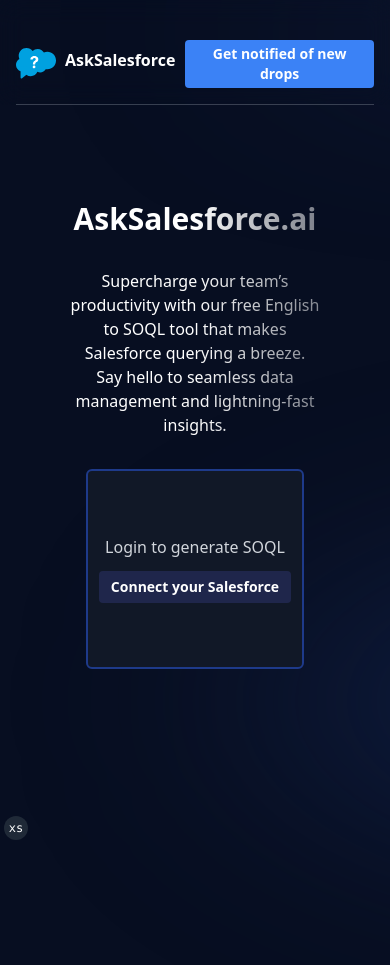
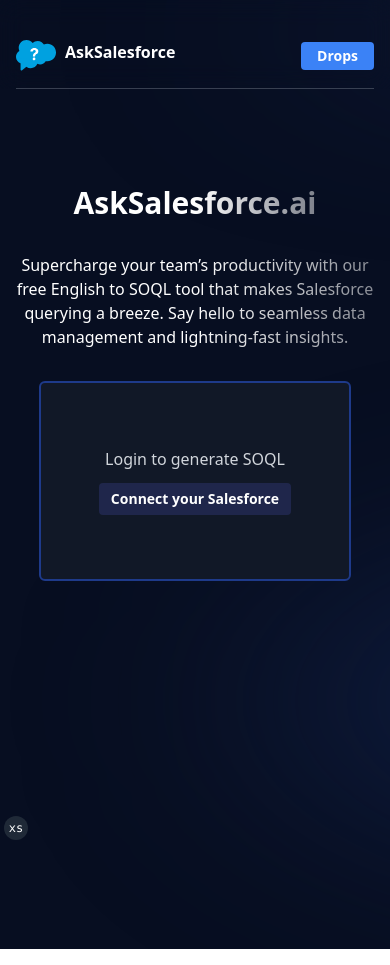
Before and after one commit to cue-ai/english-to-soql, a Next.js app: page / in a window 390 px wide. Built offline with nearby package versions, Linux system fonts and the light colour scheme.

Commit message:
responsive

```diff
--- a/components/organisms/Login/Login.tsx
+++ b/components/organisms/Login/Login.tsx
@@ -19,7 +19,7 @@
 
           <p
             className={
-              "lg:text-lg md:text-sm  font-medium  mx-auto mt-8 w-8/12 bg-clip-text text-transparent bg-gradient-to-r from-white via-white to-white/50"
+              "lg:text-lg md:text-sm  font-medium  mx-auto mt-8 md:w-8/12 bg-clip-text text-transparent bg-gradient-to-r from-white via-white to-white/50"
             }
           >
             Supercharge your team’s productivity with our free English to SOQL
@@ -30,7 +30,7 @@
       )}
 
       <div
-        className={cn(!onlyLoginBox && "mt-8","mx-auto w-7/12 border-2 rounded-md border-blue-900 py-16 bg-gray-900")}
+        className={cn(!onlyLoginBox && "mt-8","mx-auto md:w-7/12 w-10/12 border-2 rounded-md border-blue-900 py-16 bg-gray-900")}
       >
         <h1 className={"text-gray-300"}>Login to generate SOQL </h1>
         <a
--- a/components/organisms/header.tsx
+++ b/components/organisms/header.tsx
@@ -18,7 +18,7 @@
         <h1>AskSalesforce</h1>
       </div>
 
-            <div className={"flex"}>
+            <div className={"md:flex  md:pl-0 pl-20 space-x-1 sm:space-x-2 md:space-x-4  md:space-y-0 space-y-2 "}>
                 {salesforceId &&
             <button
                 className="text-sm border border-red-500 text-red-500 hover:bg-opacity-75 hover:text-red-700 hover:border-red-700 font-bold py-1 px-4 rounded"
@@ -28,12 +28,13 @@
             </button>
                 }
                 <button
-                    className="ml-4 text-sm  bg-blue-500 text-white hover:bg-blue-700 hover:text-white font-bold py-1 px-4 rounded"
+                    className=" text-sm  bg-blue-500 text-white hover:bg-blue-700 hover:text-white font-bold py-1 px-4 rounded"
                     onClick={() => {
                         window.open(`https://airtable.com/shrjRgKZ52rUOxemg`);
                     }}
                 >
-                    Get notified of new drops
+                    <span className="md:hidden">Drops</span>
+                    <span className="hidden md:inline">Get notified of new drops</span>
                 </button>
 
 
```
